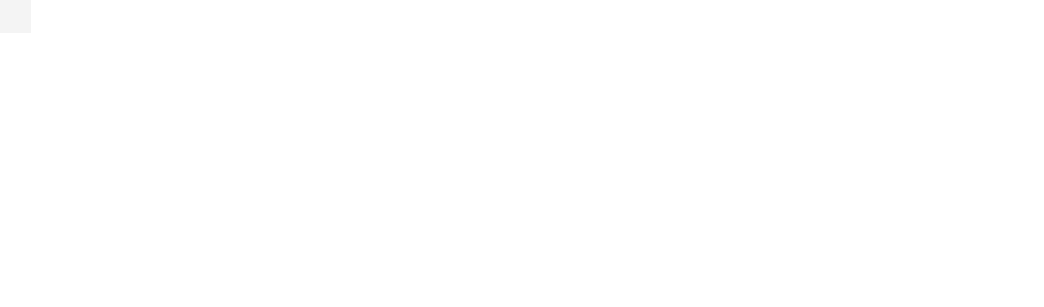
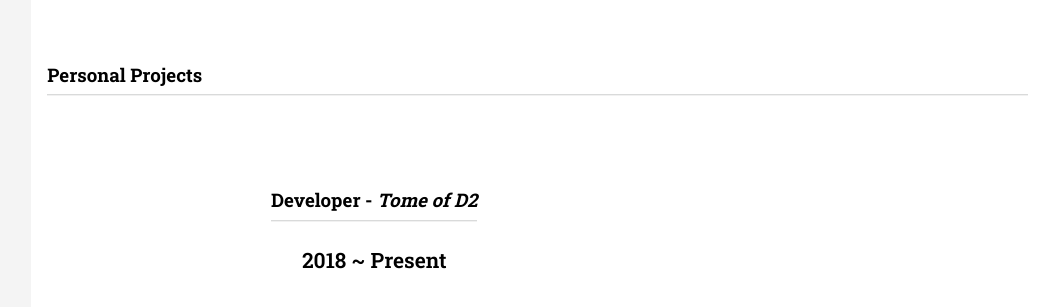
Before and after one commit to playaz87/alexanderjs.co.uk, a React (Vite) app: page / in a window 1280 px wide. Shown: the part 2615-2922 px from the top of the page, without its empty margins (236-1280 px from the left). Before the commit the page ends 2648 px from the top, so only its background shows below. Built offline with nearby package versions, Linux system fonts and the light colour scheme.

Commit message:
[CLEANUP]

```diff
--- a/src/App.tsx
+++ b/src/App.tsx
@@ -1,9 +1,10 @@
-import styled, {keyframes} from "styled-components";
+import styled from "styled-components";
 import {About} from "./components/About.tsx";
 import {Skills} from "./components/Skills.tsx";
 import {WorkHistory} from "./components/WorkHistory.tsx";
 import {Section} from "./components/shared.ts";
 import {Header} from "./components/Header.tsx";
+import {WorkHistoryItem} from "./components/WorkHistoryItem.tsx";
 
 function App() {
 
@@ -26,6 +27,10 @@
           <Section>
             <h3>Work History</h3>
             <WorkHistory />
+          </Section>
+          <Section>
+            <h3>Personal Projects</h3>
+            <WorkHistoryItem id={1} title={{role: 'Developer', company: 'Tome of D2'}} date={'2018 ~ Present'} stack={[]} summary={[]} />
           </Section>
         </ContentRight>
 
--- a/src/components/Skills.tsx
+++ b/src/components/Skills.tsx
@@ -1,5 +1,5 @@
 import React from 'react';
-import styled, {css} from "styled-components";
+import styled from "styled-components";
 import {SkillPoints} from "./SkillPoints.tsx";
 
 export interface Skill {
```
